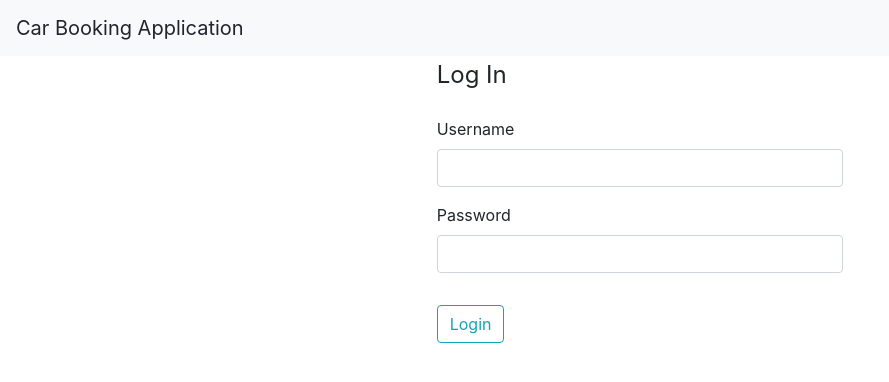
After one commit to rmit-s3734938-vineet-bugtani/PIoT-Assignment-3, a Flask app: page / in a window 1280 px wide. The commit adds this page. Shown: the top 382 px of the page, without its empty margins (0-889 px from the left). Run offline with Flask 2, Linux system fonts and the light colour scheme; some libraries are stand-ins or nearby versions.

Commit message:
login and logout

```diff
--- a/Task-A/app.py
+++ b/Task-A/app.py
@@ -6,43 +6,92 @@ The main flask app for userfront website.
 
 import flask
 import json, requests
-from forms import RepairsForm
+from forms import RepairsForm, LoginForm
+from passlib.hash import sha256_crypt
 
 site = flask.Blueprint("site", __name__)
 
+@site.route("/logout")
+def logout():
+    """
+    Logs user out and ends the session.
+    Returns:
+        HTML: Home page.
+    """
+    if 'username' in flask.session:
+        flask.session.pop('username')
+    return flask.redirect(flask.url_for("site.login"))
+
+@site.route("/", methods=["GET", "POST"])
+@site.route("/admin/login/", methods=["GET", "POST"])
+@site.route("/login", methods=["GET", "POST"])
+def login():
+    """
+    Routes user to the login page.
+    Returns:
+        HTML: Login page.
+    """
+    form = LoginForm()
+    if 'username' in flask.session:
+        flask.session.pop('username')
+    if form.validate_on_submit():
+        userLoginData = {"username":form.username.data, "password":form.password.data}
+        response = requests.post(flask.request.host_url + "/loginUser", json=userLoginData)
+        data = json.loads(response.text)
+        if data["message"] == "Success":
+            flask.session["username"] = form.username.data
+            userRole = data["userRole"]
+            if(userRole == 'Engineer'):
+                return flask.redirect(flask.url_for("site.gmaps"))
+            elif(userRole == 'Manager'):
+                return flask.redirect(flask.url_for("site.graphs"))
+            elif(userRole == 'Admin'):
+                return flask.redirect(flask.url_for("admin.index"))
+        else:
+            flask.flash(data["message"], "danger")
+            form.username.data = ""
+    return flask.render_template("login.html", title="Login", form=form)
+
 @site.route('/graphs', methods=["GET", "POST"])
 def graphs():
-    return flask.render_template('index.html')
+    if 'username' in flask.session:
+        return flask.render_template('index.html')
+    else:
+        return flask.redirect(flask.url_for("site.login"))
 
 @site.route('/gmaps', methods=["GET", "POST"])
 def gmaps():
-    # Remove this line after login is implemented
-    flask.session['username'] = 'pCooper'
-    response = requests.get(
-        flask.request.host_url + "/repairsByUsername/" + flask.session['username']
-    )
-    data = json.loads(response.text)
-    lats = []
-    lngs = []
-    for x in data:
-        y = json.loads(x["Location"])
-        lats.append(y["location"]["lat"])
-        lngs.append(y["location"]["lng"])
-    return flask.render_template('gmaps.html',lats=lats,lngs=lngs)
+    if 'username' in flask.session:
+        response = requests.get(
+            flask.request.host_url + "/repairsByUsername/" + flask.session['username']
+        )
+        data = json.loads(response.text)
+        lats = []
+        lngs = []
+        for x in data:
+            y = json.loads(x["Location"])
+            lats.append(y["location"]["lat"])
+            lngs.append(y["location"]["lng"])
+        return flask.render_template('gmaps.html',lats=lats,lngs=lngs)
+    else:
+        return flask.redirect(flask.url_for("site.login"))
 
 @site.route("/reportFault", methods=["GET", "POST"])
 def reportFault():
-    carIds = []
-    for x in flask.request.args.getlist('ids'):
-       carIds.append(x)
-    form = RepairsForm()
-    if form.validate_on_submit():
-        data = {"engineerName":form.engineerName.data, "carIds":carIds}
-        response = requests.post(flask.request.host_url + "/reportFaults", json=data)
-        data = json.loads(response.text)
-        if data["message"] == "Success":
-            flask.flash(data["message"], "success")
-            return flask.redirect(flask.url_for('car.index_view'))
-        else:
-            flask.flash(data["message"], "danger")
-    return flask.render_template("reportFaults.html", title="Report Faults", form=form)
+    if 'username' in flask.session:
+        carIds = []
+        for x in flask.request.args.getlist('ids'):
+            carIds.append(x)
+        form = RepairsForm()
+        if form.validate_on_submit():
+            data = {"engineerName":form.engineerName.data, "carIds":carIds}
+            response = requests.post(flask.request.host_url + "/reportFaults", json=data)
+            data = json.loads(response.text)
+            if data["message"] == "Success":
+                flask.flash(data["message"], "success")
+                return flask.redirect(flask.url_for('car.index_view'))
+            else:
+                flask.flash(data["message"], "danger")
+        return flask.render_template("reportFaults.html", title="Report Faults", form=form)
+    else:
+        return flask.redirect(flask.url_for("site.login"))
--- a/Task-A/flask_main.py
+++ b/Task-A/flask_main.py
@@ -3,6 +3,8 @@ from flask_api import *
 from flask_admin import expose, AdminIndexView, Admin, BaseView
 from flask_admin.contrib.sqla import ModelView
 from app import site
+from database_utils import DatabaseUtils
+from flask_admin import BaseView, expose
 
 app = Flask(__name__)
 app.config['SECRET_KEY'] = '5791628bb0b13ce0c676dfde280ba245'
@@ -19,14 +21,21 @@ db.init_app(app)
 app.register_blueprint(api)
 app.register_blueprint(site)
 
+class LoginView(BaseView):
+    @expose('/')
+    def index(self):
+        return flask.redirect(flask.url_for("site.logout"))
+
 admin = Admin(app)
 '''
 Add admin view using the flask_admin package
 '''
-
-admin.add_view(CarModelView(Car,db.session))
-admin.add_view(UserModelView(User,db.session))
-admin.add_view(BookingModelView(Booking,db.session))
+admin.add_view(CarModelView(Car,db.session,name='View Cars'))
+admin.add_view(UserModelView(User,db.session,name='View Users'))
+admin.add_view(BookingModelView(Booking,db.session,name='View Bookings'))
+admin.add_view(LoginView(name='Logout', endpoint='/logout'))
 
 if __name__ == "__main__":
+    # with DatabaseUtils() as db:
+    #     db.createTables()
     app.run(host = "0.0.0.0", debug=True)
--- a/Task-A/forms.py
+++ b/Task-A/forms.py
@@ -3,7 +3,8 @@ Contains all the forms required to obtain data from user.
 """
 
 from flask_wtf import FlaskForm
-from wtforms import SelectField, SubmitField
+from wtforms import SelectField, SubmitField, StringField, PasswordField
+from wtforms.validators import DataRequired
 
 class RepairsForm(FlaskForm):
     engineerName = SelectField(
@@ -12,3 +13,8 @@ class RepairsForm(FlaskForm):
 
     )
     submit = SubmitField("Submit")
+
+class LoginForm(FlaskForm):
+    username = StringField("Username", validators=[DataRequired()])
+    password = PasswordField("Password", validators=[DataRequired()])
+    submit = SubmitField("Login")
--- /dev/null
+++ b/Task-A/templates/admin/index.html
@@ -0,0 +1,4 @@
+{% extends 'admin/master.html' %}
+{% block body %}
+  <h1 style="text-align: center;">Welcome Admin {{session["username"]}}</h1>
+{% endblock %}
--- a/Task-A/templates/gmaps.html
+++ b/Task-A/templates/gmaps.html
@@ -1,3 +1,5 @@
+{% extends "layout.html" %}
+{% block content %}
 <center>
   <div id="map" style="height: 600px;width: 600px;margin-top: 20px;"></div>
 </center>
@@ -73,3 +75,4 @@
   defer
   src="https://maps.googleapis.com/maps/api/js?key=AIzaSyCmNtHGGvNZ4JUMGs9nqz8w81DL1Xnzctw&callback=initMap"
 ></script>
+{% endblock content %}
--- a/Task-A/templates/layout.html
+++ b/Task-A/templates/layout.html
@@ -9,6 +9,19 @@
     <link rel="stylesheet" href="//use.fontawesome.com/releases/v5.0.7/css/all.css">
   </head>
 <body style="height: 100%;">
+  <nav class="navbar navbar-light bg-light">
+    <a class="navbar-brand">Car Booking Application</a>
+    {% if session["username"] %}
+    <div class="dropdown mr-5">
+      <button class="btn btn-light dropdown-toggle" type="button" id="dropdownMenuButton" data-toggle="dropdown" aria-haspopup="true" aria-expanded="false">
+        Welcome {{session["username"]}}
+      </button>
+      <div class="dropdown-menu" aria-labelledby="dropdownMenuButton">
+        <a class="dropdown-item" href="{{ url_for('site.logout') }}">Logout</a>
+      </div>
+    </div>
+    {% endif %}
+  </nav>
   <div class="row justify-content-center">
     <div class="col-md-4">
       {% with messages = get_flashed_messages(with_categories=true) %}
@@ -28,5 +41,5 @@
   <script src="https://cdnjs.cloudflare.com/ajax/libs/popper.js/1.12.9/umd/popper.min.js" integrity="sha384-ApNbgh9B+Y1QKtv3Rn7W3mgPxhU9K/ScQsAP7hUibX39j7fakFPskvXusvfa0b4Q" crossorigin="anonymous"></script>
   <script src="https://maxcdn.bootstrapcdn.com/bootstrap/4.0.0/js/bootstrap.min.js" integrity="sha384-JZR6Spejh4U02d8jOt6vLEHfe/JQGiRRSQQxSfFWpi1MquVdAyjUar5+76PVCmYl" crossorigin="anonymous"></script>
 </body>
-
+</body>
 </html>
--- /dev/null
+++ b/Task-A/templates/login.html
@@ -0,0 +1,42 @@
+{% extends "layout.html" %}
+{% block content %}
+<div class="row justify-content-center">
+    <div class="col-md-4">
+        <form method="POST" action="">
+            {{ form.hidden_tag() }}
+            <fieldset class="form-group">
+                <legend class="mb-4">Log In</legend>
+                <div class="form-group">
+                    {{ form.username.label(class="form-control-label") }}
+                    {% if form.username.errors %}
+                        {{ form.username(class="form-control form-control is-invalid") }}
+                        <div class="invalid-feedback">
+                            {% for error in form.username.errors %}
+                                <span>{{ error }}</span>
+                            {% endfor %}
+                        </div>
+                    {% else %}
+                        {{ form.username(class="form-control form-control") }}
+                    {% endif %}
+                </div>
+                <div class="form-group">
+                    {{ form.password.label(class="form-control-label") }}
+                    {% if form.password.errors %}
+                        {{ form.password(class="form-control form-control is-invalid") }}
+                        <div class="invalid-feedback">
+                            {% for error in form.password.errors %}
+                                <span>{{ error }}</span>
+                            {% endfor %}
+                        </div>
+                    {% else %}
+                        {{ form.password(class="form-control form-control") }}
+                    {% endif %}
+                </div>
+            </fieldset>
+            <div class="form-group">
+                {{ form.submit(class="btn btn-outline-info") }}
+            </div>
+        </form>
+    </div>
+</div>
+{% endblock content %}
--- a/requirements.txt
+++ b/requirements.txt
@@ -1,5 +1,6 @@
 click==7.1.2
 Flask==1.1.2
+Flask-Admin==1.5.6
 flask-marshmallow==0.11.0
 Flask-SQLAlchemy==2.4.1
 Flask-WTF==0.14.3
@@ -9,6 +10,7 @@ MarkupSafe==1.1.1
 marshmallow==3.6.0
 marshmallow-sqlalchemy==0.22.3
 mysqlclient==1.4.6
+passlib==1.7.2
 requests==2.23.0
 six==1.15.0
 SQLAlchemy==1.3.16
```
Also changed, not shown: Task-A/database_utils.py (+8 -2 lines), Task-A/flask_api.py (+19 -0 lines), Task-A/templates/index.html (+3 -36 lines).
